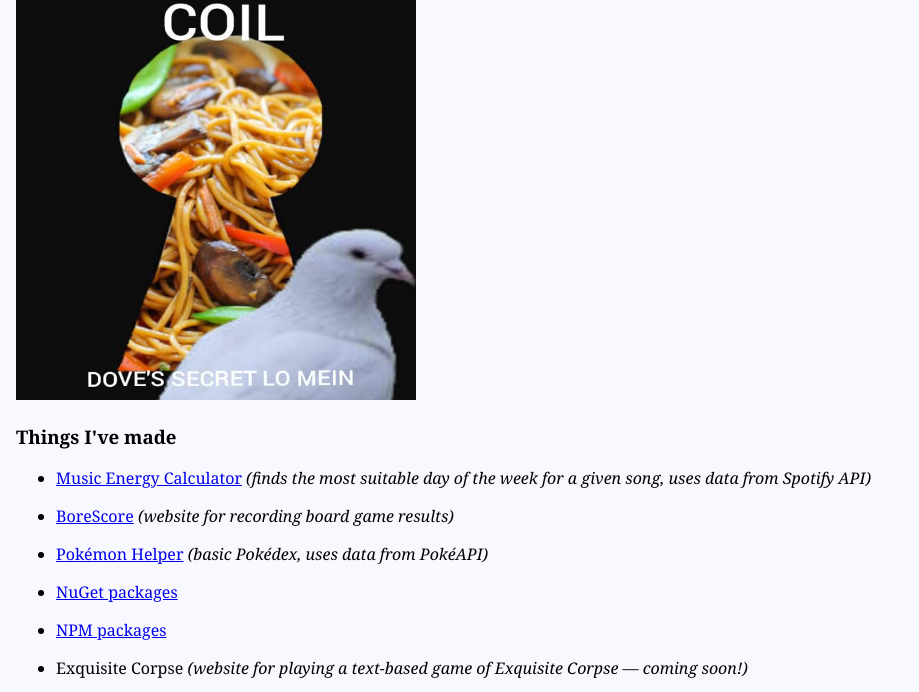
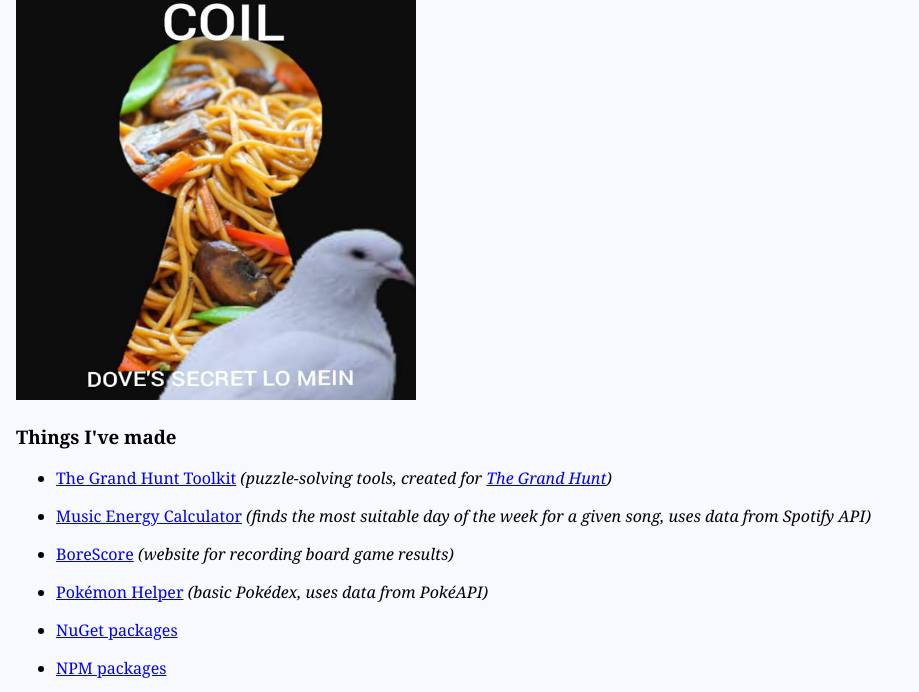
Before and after one commit to phrasmotica/julians-secret-domain, a plain HTML site: page index.html in a window 1280 px wide. Shown: the part 102-794 px from the top of the page, without its empty margins (0-919 px from the left). Drawn offline with Linux system fonts and the light colour scheme.

Commit message:
Add link to The Grand Hunt Toolkit

```diff
--- a/index.html
+++ b/index.html
@@ -16,6 +16,12 @@
 
                 <div>
                     <ul>
+                        <li>
+                            <p>
+                                <a href="https://phrasmotica.github.io/the-grand-hunt-toolkit/" target="_blank" rel="noopener noreferrer">The Grand Hunt Toolkit</a>&nbsp;<em>(puzzle-solving tools, created for <a href="https://grandhuntdigital.com/" target="_blank" rel="noopener noreferrer">The Grand Hunt</a>)</em>
+                            </p>
+                        </li>
+
                         <li>
                             <p>
                                 <a href="https://musicenergy.azurewebsites.net/" target="_blank" rel="noopener noreferrer">Music Energy Calculator</a>&nbsp;<em>(finds the most suitable day of the week for a given song, uses data from Spotify API)</em>
```
